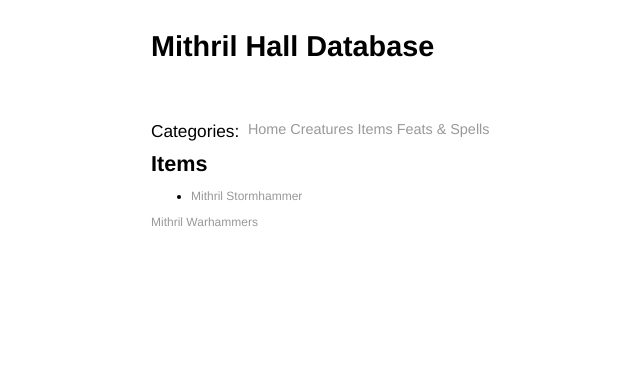
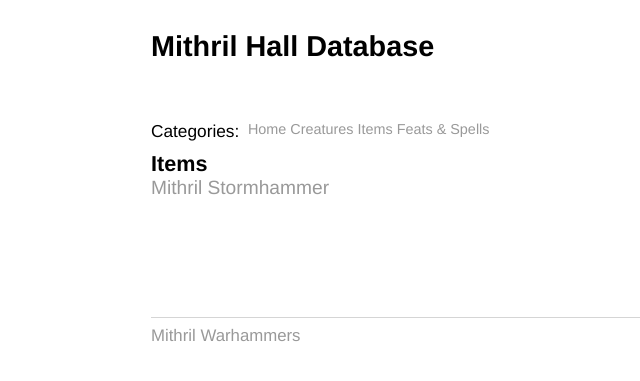
Before and after one commit to Thexeir/thexeir.github.io, a Jekyll site: the page built from item/index.html, in a window 1280 px wide. Shown: the top 381 px of the page, without its empty margins (41-681 px from the left). Built offline with Jekyll 4.4.1, drawn with Linux system fonts in a browser that asks for light colours.

Commit message:
im a retard

```diff
--- a/css/main.css
+++ b/css/main.css
@@ -53,7 +53,8 @@
     margin-right: .5em;
 }
 .nav-list {
-    float: none
+    float: none;
+}
 ul.posts {
     font-size: 1.6em;
     margin: 0 0 1.5em 0;
```
